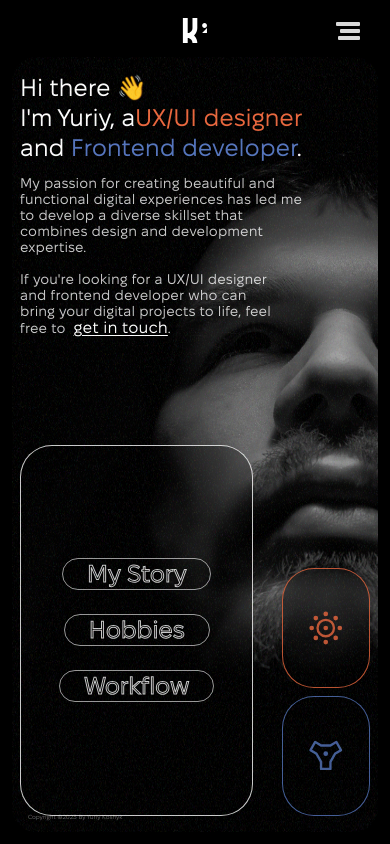
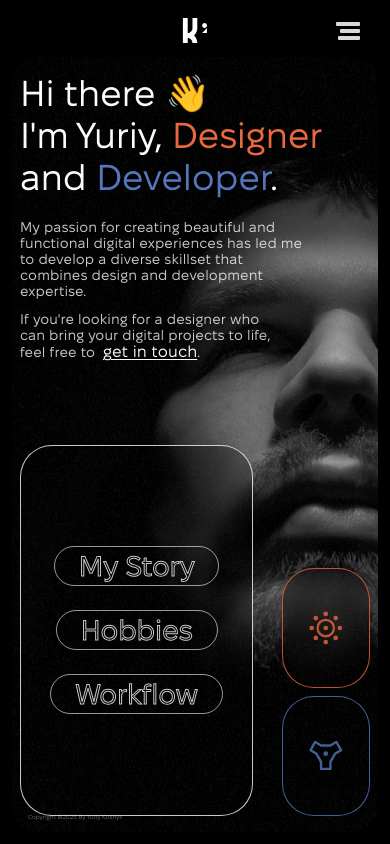
Before and after one commit to yuriykosh/yuriykoshyk-portfolio, a Next.js app: page /about in a window 390 px wide. Built offline with nearby package versions, Linux system fonts and the light colour scheme.

Commit message:
first changes

```diff
--- a/src/app/about/page.jsx
+++ b/src/app/about/page.jsx
@@ -26,14 +26,14 @@ const About = () => {
 
   return (
     <div className="grid w-full h-full grid-cols-12 grid-rows-6 gap-0 2xl:p-6">
-      <div className="flex flex-col col-start-1 col-end-11 row-start-1 row-end-4 gap-2 xs:col-end-12 lg:mt-4 xs:gap-3 md:gap-4 lg:col-end-8 lg:row-start-1 lg:row-end-4">
-        <h4 className="text-white sm:text-h4L md:text-h4XL lg:text-h4L xl:text-h4XL">
+      <div className="flex flex-col col-start-1 col-end-11 row-start-1 row-end-4 gap-2 min-[410px]:mb-[30%] xs:col-end-12 lg:mt-4 md:gap-4 lg:col-end-8 lg:row-start-1 lg:row-end-4">
+        <h4 className="text-white text-h4L mb-3 min-[410px]:mt-auto sm:text-h4XL xl:text-h4XL">
           <span className="block">Hi there 👋</span>
           <span className="block">
-            I&apos;m Yuriy, a
-            <span className="text-fox-500">UX/UI designer</span>
+            I&apos;m Yuriy,
+            <span className="text-fox-500"> Designer</span>
           </span>
-          and <span className="text-whale-500">Frontend developer</span>.
+          and <span className="text-whale-500"> Developer</span>.
         </h4>
         <p className="text-subtitle xs:text-subtitleL xl:text-subtitleXL xs:w-[90%] lg:w-full">
           My passion for creating beautiful and functional digital experiences
@@ -41,7 +41,7 @@ const About = () => {
           development expertise.
         </p>
         <p className="hidden w-2/3 mt-1 text-subtitleL xs:w-[80%] md:w-2/3 xl:text-subtitleXL xs:inline-block lg:w-11/12">
-          If you&apos;re looking for a UX/UI designer and frontend developer who
+          If you&apos;re looking for a designer who
           can bring your digital projects to life, feel free to
           <Link
             href="mailto:yuriy.koshyk@gmail.com"
@@ -54,16 +54,16 @@ const About = () => {
       </div>
 
       {/* BUTTONS TO SEE SOME CONTENT */}
-      <ul className="flex flex-col items-center justify-center h-full col-start-1 col-end-9 row-start-4 row-end-7 gap-4 px-6 border xs:gap-6 xs:row-start-4 xs:row-end-7 2xl:col-end-8 2xl:row-start-3 2xl:row-end-6 2xl:mt-[16%] border-white/80 grow bg-black/25 backdrop-blur-sm rounded-4xl sm:rounded-[60px] ">
+      <ul className="flex flex-col items-center justify-center h-full col-start-1 col-end-9 row-start-4 row-end-7 gap-4 px-6 border max-[375px]:max-h-56 max-[375px]:mt-auto xs:gap-6 xs:row-start-4 xs:row-end-7 2xl:col-end-8 2xl:row-start-3 2xl:row-end-6 2xl:mt-[16%] border-white/80 grow bg-black/25 backdrop-blur-sm rounded-4xl sm:rounded-[60px] ">
         <li>
           <button
             onClick={() => {
               setShowAboutModal(!showAboutModal);
               setModalContent("bio");
             }}
-            className="flex items-center justify-center px-6 transition border rounded-full 2xl:px-12 2xl:py-2 border-white/60 hover:border-white focus:border-white hover:bg-white focus:bg-white hover:scale-105 focus:scale-105 active:border-white/60 active:bg-transparent active:scale-100"
+            className="flex items-center justify-center px-6 py-0.5 transition border rounded-full 2xl:px-12 2xl:py-2 border-white/60 hover:border-white focus:border-white hover:bg-white focus:bg-white hover:scale-105 focus:scale-105 active:border-white/60 active:bg-transparent active:scale-100"
           >
-            <p className="text-h4XS xs:text-h4S sm:text-h4L md:text-h4XL 2xl:text-h3L text-stroke">
+            <p className="text-h4XS xs:text-h4M min-[410px]:text-h4L md:text-h4XL 2xl:text-h3L text-stroke">
               My Story
             </p>
           </button>
@@ -74,9 +74,9 @@ const About = () => {
               setShowAboutModal(!showAboutModal);
               setModalContent("hobby");
             }}
-            className="flex items-center justify-center px-6 transition border rounded-full 2xl:px-12 2xl:py-2 border-white/60 hover:border-white focus:border-white hover:bg-white focus:bg-white hover:scale-105 focus:scale-105 active:border-white/60 active:bg-transparent active:scale-100"
+            className="flex items-center justify-center px-6 py-0.5 transition border rounded-full 2xl:px-12 2xl:py-2 border-white/60 hover:border-white focus:border-white hover:bg-white focus:bg-white hover:scale-105 focus:scale-105 active:border-white/60 active:bg-transparent active:scale-100"
           >
-            <p className="text-h4XS xs:text-h4S sm:text-h4L md:text-h4XL 2xl:text-h3L text-stroke">
+            <p className="text-h4XS xs:text-h4M min-[410px]:text-h4L md:text-h4XL 2xl:text-h3L text-stroke">
               Hobbies
             </p>
           </button>
@@ -87,9 +87,9 @@ const About = () => {
               setShowAboutModal(!showAboutModal);
               setModalContent("workflow");
             }}
-            className="flex items-center justify-center px-6 transition border rounded-full 2xl:px-12 2xl:py-2 border-white/60 hover:border-white focus:border-white hover:bg-white focus:bg-white hover:scale-105 focus:scale-105 active:border-white/60 active:bg-transparent active:scale-100"
+            className="flex items-center justify-center px-6 py-0.5 transition border rounded-full 2xl:px-12 2xl:py-2 border-white/60 hover:border-white focus:border-white hover:bg-white focus:bg-white hover:scale-105 focus:scale-105 active:border-white/60 active:bg-transparent active:scale-100"
           >
-            <p className="text-h4XS xs:text-h4S sm:text-h4L md:text-h4XL 2xl:text-h3L text-stroke">
+            <p className="text-h4XS xs:text-h4M min-[410px]:text-h4L md:text-h4XL 2xl:text-h3L text-stroke">
               Workflow
             </p>
           </button>
@@ -97,7 +97,7 @@ const About = () => {
       </ul>
 
       {/* LINKS TO PORTFOLIO */}
-      <ul className="flex flex-col items-stretch col-start-9 col-end-13 row-start-5 row-end-7 gap-2 ml-2 xs:ml-0 xs:col-start-10 lg:gap-8 lg:items-end lg:col-start-11 lg:col-end-13 lg:row-start-1 lg:row-end-7 md:ml-4 lg:ml-6 justify-stretch">
+      <ul className="flex flex-col items-stretch col-start-9 col-end-13 row-start-5 row-end-7 gap-2  ml-2 xs:ml-0 xs:col-start-10 lg:gap-8 lg:items-end lg:col-start-11 lg:col-end-13 lg:row-start-1 lg:row-end-7 md:ml-4 lg:ml-6 justify-stretch">
         <li className="h-full">
           <Link
             href="/portfolio/design"
--- a/src/app/page.jsx
+++ b/src/app/page.jsx
@@ -5,7 +5,7 @@ export default function Home() {
   const category = [
     {
       id: 1,
-      headingStart: "UX/UI",
+      headingStart: " ",
       headingEnd: "Design",
       icon: "carbon:navaid-ndb",
       href: "/portfolio/design",
@@ -15,7 +15,7 @@ export default function Home() {
     },
     {
       id: 2,
-      headingStart: "Frontend",
+      headingStart: " ",
       headingEnd: "Development",
       icon: "carbon:navaid-tacan",
       href: "/portfolio/dev",
@@ -36,7 +36,7 @@ export default function Home() {
       >
         Yuriy
       </h1>
-      <div className="flex flex-col w-3/5 gap-4 ml-auto xs:gap-6 sm:gap-10 xs:h-fit sm:w-2/5 md:w-1/2 lg:h-full lg:items-stretch lg:gap-8 lg:w-2/5 xl:gap-24 2xl:gap-20 xl:w-1/3 2xl:w-1/3 ">
+      <div className="flex flex-col w-3/5 gap-4 ml-auto xs:gap-6 sm:gap-10 xs:h-fit sm:w-2/5 md:w-1/2 lg:h-full lg:items-stretch lg:gap-8 lg:w-2/5 xl:py-4  xl:w-1/3 2xl:w-1/3 ">
         {category.map((item) => (
           <CategoryItem key={item.id} {...item} />
         ))}
--- a/src/app/portfolio/[category]/page.jsx
+++ b/src/app/portfolio/[category]/page.jsx
@@ -20,7 +20,7 @@ const Category = () => {
   const category = [
     {
       id: 1,
-      headingStart: "UX/UI",
+      headingStart: " ",
       headingEnd: "Design",
       href: "/portfolio/design",
       color:
@@ -29,7 +29,7 @@ const Category = () => {
     },
     {
       id: 2,
-      headingStart: "Frontend",
+      headingStart: " ",
       headingEnd: "Development",
       href: "/portfolio/dev",
       color:
--- a/tailwind.config.js
+++ b/tailwind.config.js
@@ -101,6 +101,14 @@ module.exports = {
           "24px",
           {
             lineHeight: "30px",
+            letterSpacing: "-0.007em",
+            fontWeight: "400",
+          },
+        ],
+        h4M: [
+          "28px",
+          {
+            lineHeight: "34px",
             letterSpacing: "-0.007em",
             fontWeight: "400",
           },
```
